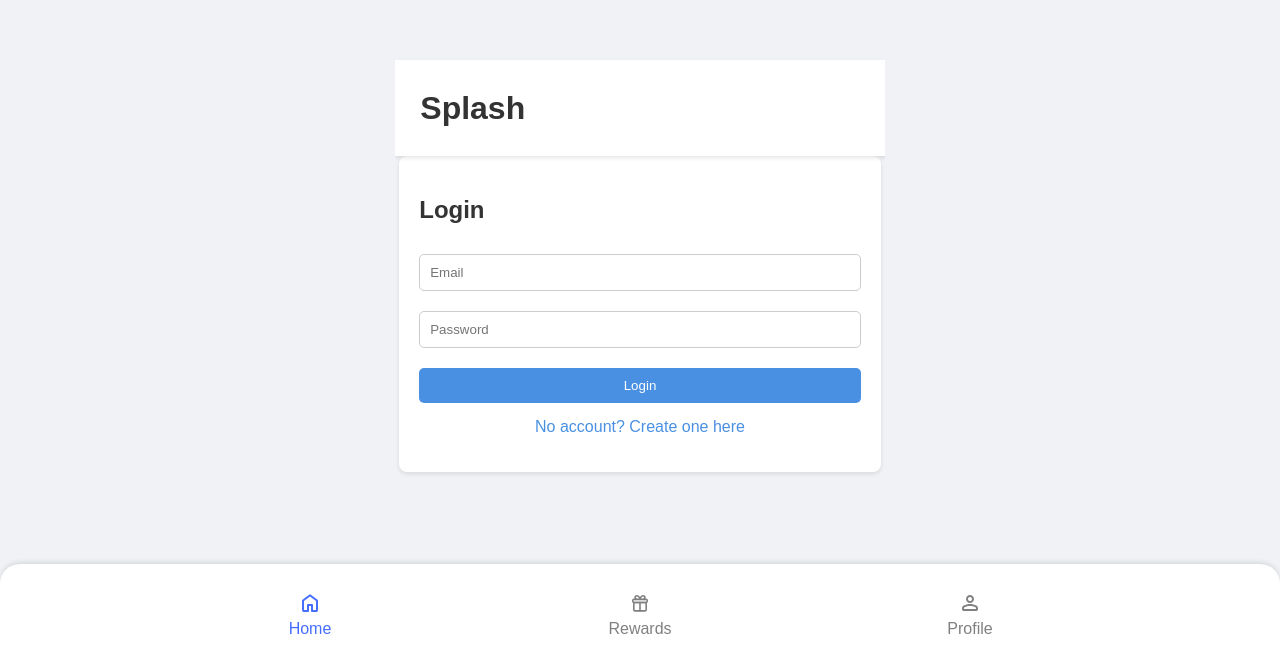
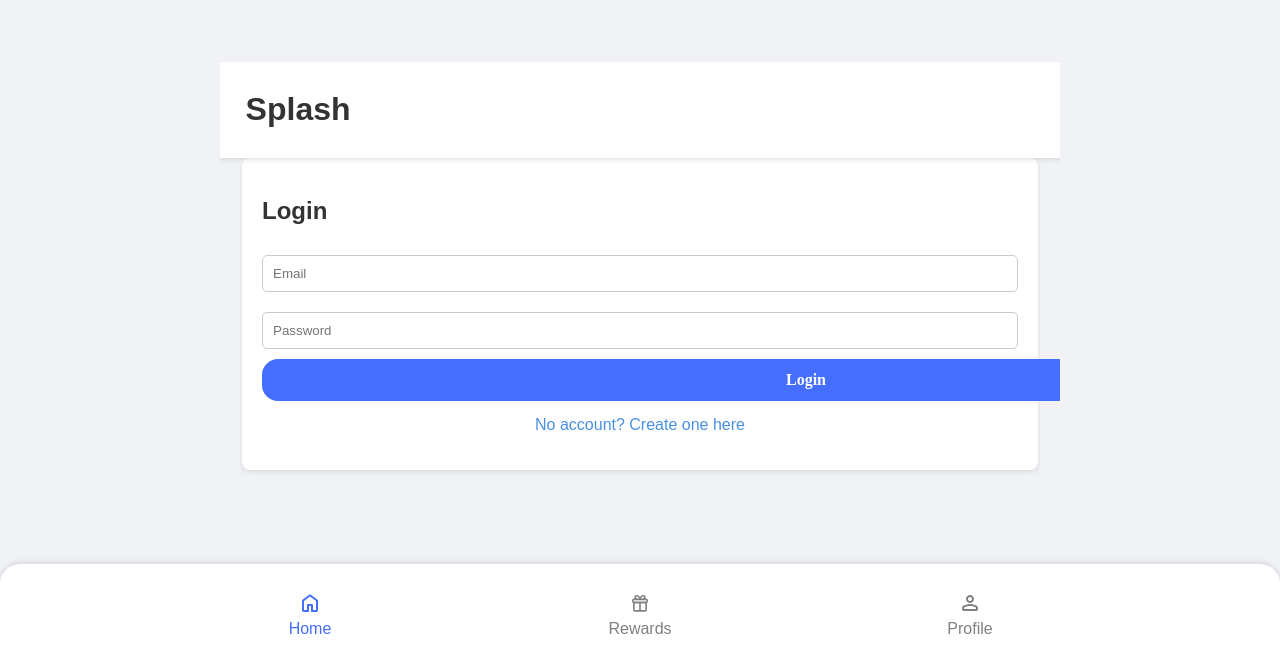
Before and after one commit to Juliansgith/Splash, a React (Create React App) app in the folder client/: page /login in a window 1280 px wide. Shown: the part 134-800 px from the top of the page. Built offline with nearby package versions, Linux system fonts and the light colour scheme.

Commit message:
buttons css
-buttons css toegevoegd
-alle oude css voor buttons in comments geplaatst

```diff
--- a/client/src/index.css
+++ b/client/src/index.css
@@ -53,6 +53,61 @@ code {
   outline: none; /* Removes the focus outline */
 }
 
+/* begin buttons */
+button {
+  border-radius: 1rem;
+  border: none;
+  background: var(--accent-accent-color-button-color, #456eff);
+  display: flex;
+  width: 85vw;
+  padding: 0.75rem 1rem;
+  justify-content: center;
+  align-items: center;
+  color: var(--text-accent-color-button-color, #ffffff);
+  font-family: "Poppins";
+  font-size: 1rem;
+  font-style: normal;
+  font-weight: 600;
+}
+
+.Start {
+  width: 70vw;
+}
+
+.Share {
+  color: var(--text-accent-color-button-color, #000000);
+  background: var(--accent-accent-color-button-color, #ffffff);
+  border: 1px solid var(--text-text-color-1, #000);
+  font-weight: 400;
+}
+
+.Skip {
+  color: var(--text-accent-color-button-color, #000000);
+  background: var(--accent-accent-color-button-color, #ffffff);
+  font-weight: 400;
+}
+
+.Answer {
+  background: linear-gradient(
+    to right,
+    #456eff 50%,
+    rgba(69, 109, 255, 0.6) 50%
+  );
+  background-size: 200% 100%;
+  animation: fillbutton 5s;
+  animation-timing-function: linear;
+  animation-delay: 0.5s;
+  animation-fill-mode: forwards;
+  background-position: right bottom;
+}
+
+@keyframes fillbutton {
+  to {
+    background-position: left bottom;
+  }
+}
+/* end buttons */
+
 /* Form and form elements styling */
 .form-input {
   width: 100%;
@@ -68,7 +123,7 @@ code {
   outline: none;
 }
 
-.form-button {
+/* .form-button {
   width: 100%;
   padding: 10px;
   background-color: #4a90e2;
@@ -77,11 +132,11 @@ code {
   border-radius: 5px;
   cursor: pointer;
   margin-top: 10px;
-}
+} */
 
-.form-button:hover {
+/* .form-button:hover {
   background-color: #357abd;
-}
+} */
 
 /* Toggle form link styling */
 .toggle-form-text {
@@ -128,7 +183,7 @@ code {
   font-size: 1.2em;
 }
 
-.open-button {
+/* .open-button {
   background-color: #4a90e2;
   color: #ffffff;
   border: none;
@@ -136,11 +191,11 @@ code {
   border-radius: 5px;
   cursor: pointer;
   margin-top: 5px;
-}
+} */
 
-.open-button:hover {
+/* .open-button:hover {
   background-color: #357abd;
-}
+} */
 
 @media (max-width: 768px) {
   .questionnaire-item {
@@ -167,21 +222,21 @@ code {
   margin-right: 10px;
 }
 
-.submit-button {
+/* .submit-button {
   background-color: #4a90e2;
   color: #ffffff;
   border: none;
   padding: 10px 20px;
   border-radius: 5px;
   cursor: pointer;
-  display: block; /* Make the button block to occupy the full width */
+  display: block;
   width: 100%;
   margin-top: 20px;
-}
+} */
 
-.submit-button:hover {
+/* .submit-button:hover {
   background-color: #357abd;
-}
+} */
 
 /*create page */
 
@@ -242,17 +297,17 @@ code {
   margin-bottom: 10px;
 }
 
-.open-button {
+/* .open-button {
   background-color: #4a90e2;
   color: #ffffff;
   border: none;
-  padding: 1.5vh 3vw; /* Responsive padding */
+  padding: 1.5vh 3vw;
   border-radius: 2vh;
   cursor: pointer;
-  display: block; /* Full width */
+  display: block;
   width: auto;
   text-align: center;
-}
+} */
 
 /* Ensures responsiveness */
 @media (max-width: 768px) {
```
